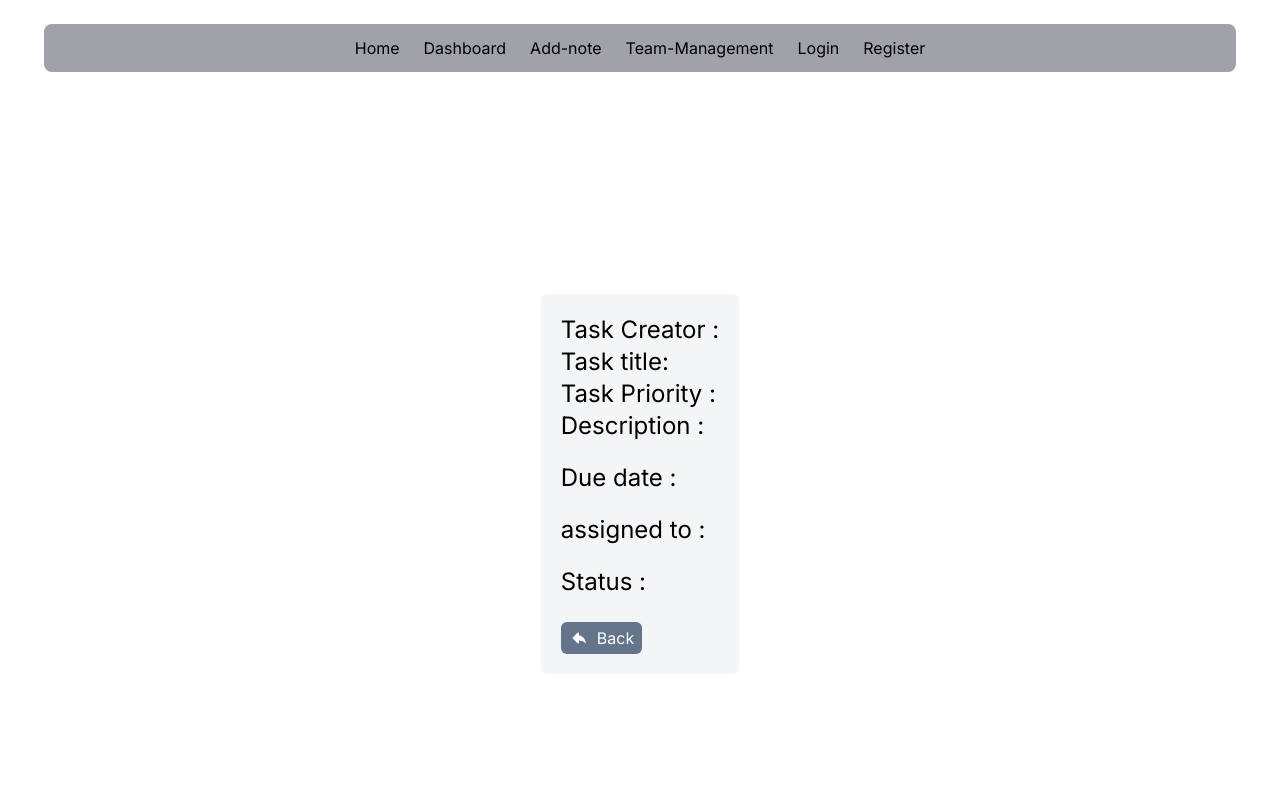
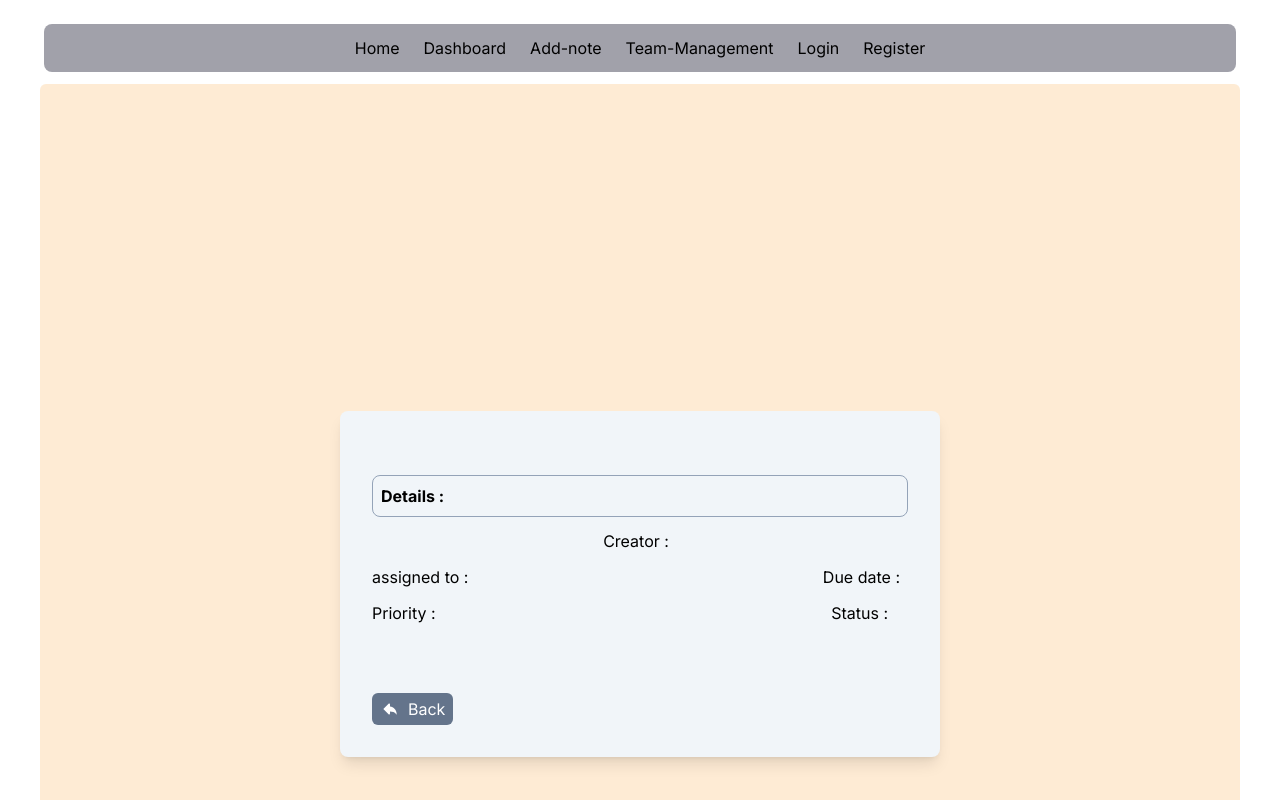
Before and after one commit to oliver-007/Project-Management-Application, a Next.js app: page /dashboard/1 in a window 1280 px wide. Shown: the top 800 px of the page. Built offline with nearby package versions, Linux system fonts and the light colour scheme; no server answers; the database is empty.

Commit message:
single project page redesign and alert feature added before deleting project

```diff
--- a/app/api/notes/[noteId]/route.js
+++ b/app/api/notes/[noteId]/route.js
@@ -48,7 +48,7 @@ export async function GET(request, { params }) {
 
 // **********  update note ***********
 export async function PATCH(request, { params }) {
-  console.log(" update note params from API dynamic route ---", params);
+  // console.log(" update note params from API dynamic route ---", params);
   try {
     const note = await Note.findById(params.noteId);
     // console.log("update NOTE find from database api dynamic route=== ", note);
--- a/app/components/NoteForm.js
+++ b/app/components/NoteForm.js
@@ -388,8 +388,6 @@ const NoteForm = () => {
 export default NoteForm;
 
 // today's task ===>
-// 2. showing filter data design bug fixing
-// 3. display min info in dashboard card & display project details in dynamic .project page card as well as give card component an elegent design.
-// 4. add alert feature before deleting any project
+
 // 5. design Home page with welcome note.
 // 6. giving navbar an elegent design.
--- a/app/components/UpdateNoteForm.jsx
+++ b/app/components/UpdateNoteForm.jsx
@@ -7,6 +7,7 @@ import React, { useEffect, useMemo, useState } from "react";
 import { useForm } from "react-hook-form";
 import { RxCrossCircled } from "react-icons/rx";
 import { useTeam } from "../context/TeamContext";
+import { format } from "date-fns";
 
 const UpdateNoteForm = () => {
   const [noteData, setNoteData] = useState({});
@@ -69,11 +70,16 @@ const UpdateNoteForm = () => {
 
   // ******** form submit
   const formSubmit = async (data) => {
-    console.log("only form data : ", data);
-
+    // console.log("only form data : ", data);
+    const { date } = data;
     try {
       const formData = {
         ...data,
+
+        //************ !!!! IMPORTANT !!!! *************
+        // if u need to show existing date on update form input field as default value , then date formate must be 'yyyy-MM-dd', otherwise it won't be shown on update form input date field while using react-hook-form and date-fns (for fomatting date into plain date form)
+
+        date: format(date, "yyyy-MM-dd"),
       };
       console.log("form data : ", formData);
 
@@ -106,20 +112,20 @@ const UpdateNoteForm = () => {
   }, [isSubmitSuccessful]);
 
   return (
-    <div className="grid place-items-center h-screen">
-      <div className=" shadow-lg gap-3 p-6 rounded-lg border-t-4 border-blue-400  ">
+    <div className="grid place-items-center h-screen ">
+      <div className=" shadow-lg gap-3 p-6 rounded-lg border-y-4 border-blue-400  ">
         <h1 className=" text-slate-800/70 text-xl font-bold my-4">
           Update Task :
         </h1>
         <form
-          className="flex flex-col gap-3"
+          className="flex flex-col gap-3 bg  p-3 "
           onSubmit={handleSubmit(formSubmit)}
           noValidate
         >
-          <div className="grid  justify-around w-[400px] pt-1 pb-3 items-center  ">
+          <div className="flex flex-col py-3 ">
             <label
               htmlFor="title"
-              className="text-slate-800/70 px-2 text-sm w-36 "
+              className="text-slate-800/70 px-2 text-sm font-semibold mb-1 "
             >
               Title :
             </label>
@@ -128,52 +134,53 @@ const UpdateNoteForm = () => {
               className="inputClass focus:outline-none focus:ring-1 focus:ring-blue-300   "
               type="text"
               placeholder="Title"
-              // defaultValue={title}
               {...register("title", {
                 required: {
                   value: true,
-                  message: " * Title is required",
+                  message: "Title is required",
                 },
               })}
             />
-            <p className="text-rose-500 text-xs mt-1  pl-4 ">
+            <p className="text-rose-500 text-xs mt-1 pl-4 ">
               {" "}
               {errors.title?.message}{" "}
             </p>
           </div>
 
           {/* description */}
-          <div className="grid  justify-around w-[400px] pt-1 pb-3 items-center  ">
+          <div className="flex flex-col py-3  ">
             <label
               htmlFor="note_details"
-              className="text-slate-800/70 px-2 text-sm w-36 "
+              className="text-slate-800/70 px-2 text-sm  font-semibold mb-1 "
             >
               Description :
             </label>
-
             <textarea
               id="note_details"
-              className="inputClass focus:outline-none focus:ring-1 focus:ring-blue-300   "
+              className="border rounded-3xl border-gray-200 py-2 px-6 bg-zinc-100/40 focus:outline-none focus:ring-1 focus:ring-blue-300   "
               placeholder="Note Details"
-              // defaultValue={text}
               {...register("text", {
                 required: {
                   value: true,
-                  message: " * Description is required",
+                  message: "Description is required",
                 },
               })}
             />
 
-            <p className="text-rose-500 text-xs mt-1  pl-4">
+            <p className="text-rose-500 text-xs mt-1 pl-4">
               {" "}
               {errors.text?.message}{" "}
             </p>
           </div>
 
           {/* Priority level input */}
-          <div className="flex justify-around   w-[400px]  pb-3  ">
-            <span className="text-slate-800/75 ">Priority :</span>
-            <div>
+          <div className="grid grid-cols-4 gap-x-6  px-4 py-3 border border-slate-400 rounded-full ">
+            <span className="text-slate-800/75  flex justify-center items-center ">
+              Priority :
+            </span>
+
+            <div className="col-span-3 flex  items-center justify-around gap-x-3 ">
+              <div className="  ">
                 <input
                   type="radio"
                   id="low"
@@ -192,7 +199,7 @@ const UpdateNoteForm = () => {
                   Low
                 </label>
               </div>
-            <div>
+              <div className="">
                 <input
                   type="radio"
                   id="medium"
@@ -211,7 +218,7 @@ const UpdateNoteForm = () => {
                   Medium
                 </label>
               </div>
-            <div>
+              <div className="">
                 <input
                   type="radio"
                   id="high"
@@ -231,16 +238,19 @@ const UpdateNoteForm = () => {
                 </label>
               </div>
             </div>
-
-          <p className="text-rose-500 text-xs -mt-4 pl-4">
+          </div>
+          <p className="text-rose-500 text-xs -mt-2 pl-4">
             {" "}
             {errors.priority?.message}{" "}
           </p>
 
           {/* Status  */}
-          <div className="flex justify-around   w-[400px]  pb-3  ">
-            <span className="text-slate-800/75 ">Status :</span>
-            <div>
+          <div className="grid grid-cols-4 gap-x-6 px-4 py-3 border border-slate-400 rounded-full ">
+            <span className="text-slate-800/75  flex justify-center items-center">
+              Status :
+            </span>
+            <div className="col-span-3 flex items-center justify-around gap-x-3 ">
+              <div className="">
                 <input
                   type="radio"
                   id="pending"
@@ -259,7 +269,7 @@ const UpdateNoteForm = () => {
                   Pending
                 </label>
               </div>
-            <div>
+              <div className="">
                 <input
                   type="radio"
                   id="in_progress"
@@ -278,7 +288,7 @@ const UpdateNoteForm = () => {
                   In Progress
                 </label>
               </div>
-            <div>
+              <div className="">
                 <input
                   type="radio"
                   id="completed"
@@ -298,58 +308,62 @@ const UpdateNoteForm = () => {
                 </label>
               </div>
             </div>
-          <p className="text-rose-500 text-xs -mt-4 pl-4">
+          </div>
+          <p className="text-rose-500 text-xs -mt-2 pl-4">
             {" "}
-            {errors.status?.message}{" "}
+            {errors.priority?.message}{" "}
           </p>
 
           {/* Due date */}
-          <div className="grid  justify-around w-[400px] pt-1 pb-3 items-center  ">
-            <label className="text-slate-800/70 pl-2 text-sm" htmlFor="date">
+          <div className="flex flex-col py-3 ">
+            <label
+              className="text-slate-800/70 px-2 text-sm  font-semibold mb-1 "
+              htmlFor="date"
+            >
               Due Date :{" "}
             </label>
             <input
               className="inputClass text-slate-800/70 focus:outline-none focus:ring-1 focus:ring-blue-300  "
               id="date"
               type="date"
-              // defaultValue={date}
               {...register("date", {
-                // valueAsDate: true,
+                valueAsDate: true,
                 required: {
                   value: true,
-                  message: " * Due date required",
+                  message: " * Due date is required",
                 },
               })}
             />
-            <p className="text-rose-500 text-xs mt-1 pl-4">
+            <p className="text-rose-500 text-xs mt-1  pl-4">
               {" "}
               {errors.date?.message}{" "}
             </p>
           </div>
 
-          {/* Assigned to */}
-          <div className="grid  justify-around w-[400px] pt-1 pb-3 items-center  ">
+          {/* Assigned to team */}
+          <div className="flex flex-col py-3  ">
             <label
               htmlFor="assignee"
-              className="text-slate-800/70 px-2 text-sm w-36 "
+              className="text-slate-800/70 px-2 text-sm font-semibold mb-1 "
             >
               Assigned to :
             </label>
             <select
               {...register("assigned_to", {
-                // required: {
-                //   value: true,
-                //   message: "* plz confirm assigned user ",
-                // },
+                required: {
+                  value: true,
+                  message: "* plz confirm assigned user",
+                },
               })}
               id="assignee"
               className=" inputClass text-slate-800/70 focus:outline-none focus:ring-1 focus:ring-blue-300 text-sm cursor-pointer hover:bg-slate-100/75 transition-colors duration-200 "
             >
-              <option> {assignedToUserName} </option>
+              <option value={undefined}>Choose a Assignee</option>
 
-              {allTeams?.map((team) => {
+              {allTeams.length > 0 &&
+                allTeams?.map((team) => {
                   return (
-                  <option className="" value={team?._id} key={team?._id}>
+                    <option className=" " value={team?._id} key={team?._id}>
                       {team?.name}
                     </option>
                   );
@@ -357,8 +371,7 @@ const UpdateNoteForm = () => {
             </select>
 
             <p className="text-rose-500 text-xs mt-1  pl-4">
-              {" "}
-              {errors.assigned_to?.message}{" "}
+              {errors.assigned_to?.message}
             </p>
           </div>
 
@@ -368,11 +381,16 @@ const UpdateNoteForm = () => {
               className=" rounded-b-lg bg-blue-400 text-white font-bold cursor-pointer px-6 py-2 hover:bg-blue-500  transition-color duration-300 focus:outline-none focus:ring-1 focus:ring-blue-300"
             >
               {" "}
-              Update
+              Create
             </button>
           </div>
         </form>
-
+        {/* {message && (
+        <p className="text-center mt-3 bg-gray-500 text-white rounded-full py-2 px-5 ">
+          {" "}
+          {message}{" "}
+        </p>
+      )} */}
         {message && (
           <div className="flex justify-around items-center bg-black rounded-full my-2 py-2 ">
             <p className="text-center  text-yellow-400 rounded-full py-2 px-5 ">
--- a/app/dashboard/[noteId]/page.jsx
+++ b/app/dashboard/[noteId]/page.jsx
@@ -8,12 +8,18 @@ import Link from "next/link";
 import { useParams, useRouter } from "next/navigation";
 import React, { useEffect, useState } from "react";
 import { AiOutlineEdit, AiTwotoneDelete } from "react-icons/ai";
+import { GiProgression } from "react-icons/gi";
+import { IoCheckmarkDoneCircle } from "react-icons/io5";
+import { MdPendingActions } from "react-icons/md";
 import { TiArrowBack } from "react-icons/ti";
 
 const singleNote = () => {
   const [noteData, setNoteData] = useState({});
   console.log("note data ---- ", noteData);
   const [loading, setLoading] = useState(true);
+  const [showAlert, setShowAlert] = useState(false);
+  const [projectName, setProjectName] = useState("");
+  const [projectId, setProjectId] = useState("");
   const { allTeams, setAllTeams } = useTeam();
 
   const { data: session, status: session_status } = useSession();
@@ -52,6 +58,13 @@ const singleNote = () => {
 
     fetchedTeams();
   }, []);
+
+  // ****** handle show alert
+  const handleAlert = (id, title) => {
+    setProjectName(title);
+    setProjectId(id);
+    setShowAlert(true);
+  };
 
   // handle delete function
   const handleDelete = async (id) => {
@@ -92,41 +105,121 @@ const singleNote = () => {
           Loading....{" "}
         </p>
       ) : (
-        <div className="grid  justify-center items-center h-screen  ">
-          <div className="  grid gap-5 p-5 max-w-2xl bg-gray-300/25  rounded-md text-2xl ">
-            <div className=" max-w-xs ">
-              <h1> Task Creator : {creator_name} </h1>
-              <h1> Task title: {title} </h1>
-              <h1>
-                {" "}
-                Task Priority :{" "}
+        <div className="px-10  ">
+          {/* show alert box */}
+          {showAlert ? (
+            <div className="flex items-center justify-center  ">
+              <div className="bg-cyan-100 flex justify-around items-center py-2 px-4 w-full ">
+                <p className="text-lg text-slate-700">
+                  You really want to
+                  <span className="font-bold "> Delete " {projectName} " </span>
+                  ?
+                </p>
+                <div className="flex items-center  justify-around w-64">
+                  <button
+                    onClick={() => setShowAlert(false)}
+                    className="bg-lime-400 px-3 py-1 rounded-lg text-slate-700 hover:ring-1 hover:ring-offset-2 hover:ring-blue-400 hover:bg-slate-100 hover:text-slate-700 hover:transition-colors duration-200 "
+                  >
+                    No
+                  </button>
+                  <button
+                    onClick={() => handleDelete(projectId)}
+                    className="bg-red-400 px-3 py-1 rounded-lg text-white hover:ring-1 hover:ring-offset-2 hover:ring-red-500 hover:bg-slate-100 hover:text-slate-700 hover:transition-colors duration-200"
+                  >
+                    Yes
+                  </button>
+                </div>
+              </div>
+            </div>
+          ) : (
+            <div></div>
+          )}
+          <div className="grid rounded-md grid-cols-4  justify-center items-center h-[1000px] bg-orange-200/50 ">
+            <div className="  grid gap-3 col-start-2 col-span-2 shadow-lg p-8 bg-slate-100 rounded-lg ">
+              <div className="pb-5 flex items-center justify-center ">
+                <h1 className=" underline underline-offset-4 text-xl font-semibold capitalize ">
+                  {title}
+                </h1>
+              </div>
+              <div className="bg  p-2 border border-slate-400 rounded-lg ">
+                <h3 className=" flex flex-col   ">
+                  <span className="font-bold  ">Details :</span>
+                  {text}
+                </h3>
+              </div>
+              <div className="flex items-center justify-center ">
+                <h1 className="flex gap-x-2">
+                  Creator :
+                  <span className="underline-offset-4 underline capitalize  font-bold">
+                    {creator_name}
+                  </span>
+                </h1>
+              </div>
+              <div className="flex justify-between items-center ">
+                <h2 className="flex gap-x-2">
+                  assigned to :
+                  <span className="underline-offset-4 underline  font-bold">
+                    {assignedToTeamName}
+                  </span>
+                </h2>
+                <h4 className=" flex gap-x-2 ">
+                  Due date :
+                  <span className="underline underline-offset-4 font-bold ">
+                    {date}
+                  </span>
+                </h4>
+              </div>
+
+              <div>
+                <div className="flex items-center justify-between  ">
+                  {/* Status : {status} */}
+                  <h1 className="flex gap-x-2">
+                    Priority :
                     <span
                       className={
                         (`${priority}` === "low"
-                      ? "bg-lime-300 px-1 capitalize rounded-sm "
+                          ? "bg-lime-300 px-1 capitalize rounded-sm  font-bold  tracking-wider "
                           : undefined) ||
                         (`${priority}` === "medium"
-                      ? "bg-orange-300 px-1 capitalize rounded-sm "
+                          ? "bg-orange-300 px-1 capitalize rounded-sm font-bold tracking-wider  "
                           : undefined) ||
                         (`${priority}` === "high"
-                      ? "bg-rose-400 px-1 text-white capitalize rounded-sm "
+                          ? "bg-rose-400 px-1 text-white capitalize rounded-sm font-bold tracking-wider "
                           : undefined)
                       }
                     >
                       {priority}
                     </span>{" "}
                   </h1>
-              <p className="">Description : {text}</p>
+                  <div className="flex gap-x-3">
+                    <h3 className="flex gap-x-2 ">
+                      {" "}
+                      Status :{" "}
+                      <span className="font-bold underline capitalize underline-offset-4  ">
+                        {" "}
+                        {status}{" "}
+                      </span>{" "}
+                    </h3>
+                    <span className="">
+                      {status === "completed" && (
+                        <IoCheckmarkDoneCircle
+                          className="text-lime-600"
+                          size={25}
+                        />
+                      )}
+                      {status === "in_progress" && (
+                        <GiProgression className="text-orange-400" size={25} />
+                      )}
+                      {status === "pending" && (
+                        <MdPendingActions className="text-rose-600" size={25} />
+                      )}
+                    </span>
                   </div>
-            <div>Due date : {date} </div>
-            <div>
-              <h2>assigned to : {assignedToTeamName} </h2>
                 </div>
-            <div className="grid gap-6">
-              <h4>Status : {status} </h4>
+              </div>
 
               {/* buttons  */}
-              <div className="flex items-center justify-between ">
+              <div className="flex items-center justify-between pt-14 ">
                 {/* back button */}
                 <div className="bg-slate-500 rounded-md hover:ring-1 hover:ring-offset-2 hover:ring-zinc-500 hover:shadow-lg hover:shadow-zinc-400 hover:transition-all duration-200  ">
                   <Link href={"/dashboard"}>
@@ -156,7 +249,7 @@ const singleNote = () => {
                       {/* delete button */}
                       <button
                         type="button"
-                        onClick={() => handleDelete(_id)}
+                        onClick={() => handleAlert(_id, title)}
                         className=" hover:shadow-lg hover:shadow-rose-300 hover:ring-1 ring-offset-2 ring-rose-300 rounded-md hover:transition-all duration-200  bg-rose-500  text-white px-2 py-1 text-base "
                       >
                         <span className="flex justify-center items-center gap-x-1 ">
--- a/app/dashboard/page.jsx
+++ b/app/dashboard/page.jsx
@@ -234,11 +234,11 @@ const DashboardPage = () => {
                 })}
               </div>
             ) : !filteredNote.length > 0 ? (
-              <div className="bg-rose-300 text-slate-700 flex items-center justify-center rounded-full p-4 text-xl capitalize ">
-                ~ No project found according to date ~{" "}
+              <div className="bg-slate-300 text-slate-700 flex items-center justify-center rounded-full p-4 text-xl capitalize ">
+                ~ No project found ~{" "}
               </div>
             ) : (
-              <div className="  grid grid-cols-3 gap-x-7 gap-y-10 justify-around items-center bg-red-100  p-5 rounded-md ">
+              <div className="  grid grid-cols-3 gap-x-7 gap-y-10 justify-center  bg-orange-100  p-5 rounded-md  h-[1000px] overflow-y-scroll   ">
                 {filteredNote?.map((note) => {
                   const {
                     creator_name,
@@ -252,37 +252,45 @@ const DashboardPage = () => {
                   return (
                     <Link href={`/dashboard/${note._id}`} key={note._id}>
                       <div className=" cursor-pointer grid gap-3 hover:shadow-lg shadow-md hover:shadow-gray-500 transition-all duration-200 p-5 bg-gray-300/25 hover:ring-1 ring-offset-2 ring-offset-slate-300 rounded-md hover:ring-lime-300 hover:scale-105 text-sm ">
-                        <div className="">
-                          <h1> Task Creator : {creator_name} </h1>
-                          <h1> Task title: {title} </h1>
+                        <div className="pb-5">
+                          <h1 className="text-xl font-semibold ">{title}</h1>
+                        </div>
+                        <div className="flex justify-between items-center ">
+                          <h2 className="flex flex-col gap-1 items-center justify-center ">
+                            assigned to :
+                            <span className="underline-offset-4 underline  font-bold">
+                              {assignedToTeamName}
+                            </span>
+                          </h2>
+                          <h4 className=" flex flex-col gap-1 items-center justify-center ">
+                            Due date :
+                            <span className="underline underline-offset-4 font-bold ">
+                              {date}
+                            </span>
+                          </h4>
+                        </div>
+
+                        <div>
+                          <h4 className="flex items-center justify-between  ">
+                            {/* Status : {status} */}
                             <h1>
-                            {" "}
-                            Task Priority :{" "}
+                              {/* Priority : */}
                               <span
                                 className={
                                   (`${priority}` === "low"
-                                  ? "bg-lime-300 px-1 capitalize rounded-sm "
+                                    ? "bg-lime-300 px-1 capitalize rounded-sm  font-bold  tracking-wider "
                                     : undefined) ||
                                   (`${priority}` === "medium"
-                                  ? "bg-orange-300 px-1 capitalize rounded-sm "
+                                    ? "bg-orange-300 px-1 capitalize rounded-sm font-bold tracking-wider  "
                                     : undefined) ||
                                   (`${priority}` === "high"
-                                  ? "bg-rose-400 px-1 text-white capitalize rounded-sm "
+                                    ? "bg-rose-400 px-1 text-white capitalize rounded-sm font-bold tracking-wider "
                                     : undefined)
                                 }
                               >
                                 {priority}
                               </span>{" "}
                             </h1>
-                          <p className="">Description : {text}</p>
-                        </div>
-                        <div>Due date : {date} </div>
-                        <div>
-                          <h2>assigned to : {assignedToTeamName} </h2>
-                        </div>
-                        <div>
-                          <h4 className="flex items-center justify-between  ">
-                            Status : {status}
                             <span>
                               {note.status === "completed" && (
                                 <IoCheckmarkDoneCircle
--- a/app/teams/page.jsx
+++ b/app/teams/page.jsx
@@ -169,7 +169,7 @@ const teamPage = () => {
           )}
         </div>
 
-        {/* create and join team section */}
+        {/* create team section */}
         <div className="bg-purple-200  p-8 col-span-2  ">
           <div className=" flex flex-col  ">
             {" "}
```
Also changed, not shown: app/teams/TeamCreateFrom.jsx (+1 -62 lines). Lines whose indentation alone changed are shown as unchanged.
